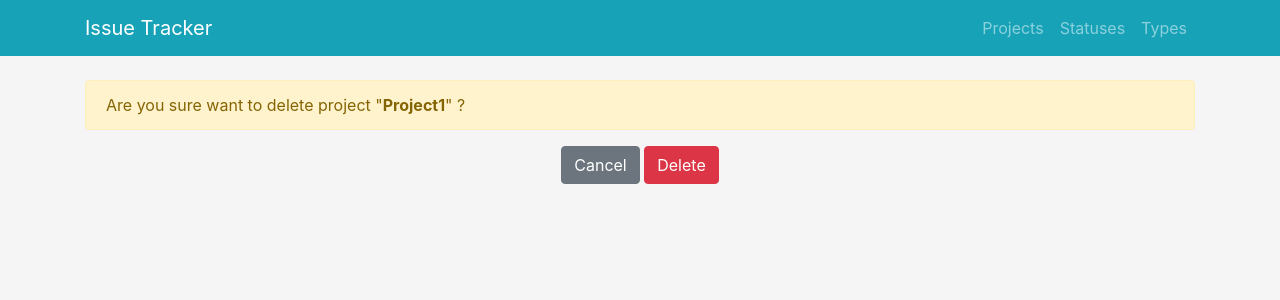
After one commit to mkubibaev/issue-tracker, a Django app: page /projects/1/delete in a window 1280 px wide. The commit adds this page. Shown: the top 300 px of the page. Run offline with Django 3.2, Linux system fonts and the light colour scheme; data comes from the database, SQL or seed files in the repository; some libraries are stand-ins or nearby versions.

Commit message:
edit/delete projects

```diff
--- a/src/core/urls.py
+++ b/src/core/urls.py
@@ -19,7 +19,7 @@ from django.urls import path
 from webapp.views import IssueListView, IssueDetailView, IssueCreateView, IssueEditView, IssueDeleteView, \
     StatusListView, StatusEditView, StatusAddView, StatusDeleteView, \
     TypeListView, TypeEditView, TypeAddView, TypeDeleteView, \
-    ProjectListView, ProjectAddView, ProjectDetailView
+    ProjectListView, ProjectAddView, ProjectDetailView, ProjectEditView, ProjectDeleteView
 
 urlpatterns = [
     path('', IssueListView.as_view(), name='index'),
@@ -38,6 +38,8 @@ urlpatterns = [
     path('projects', ProjectListView.as_view(), name='projects'),
     path('projects/add', ProjectAddView.as_view(), name='project_add'),
     path('projects/<int:pk>', ProjectDetailView.as_view(), name='project_detail'),
+    path('projects/<int:pk>/edit', ProjectEditView.as_view(), name='project_edit'),
+    path('projects/<int:pk>/delete', ProjectDeleteView.as_view(), name='project_delete'),
 
     path('admin/', admin.site.urls),
 ]
--- /dev/null
+++ b/src/webapp/templates/project/project_delete.html
@@ -0,0 +1,15 @@
+{% extends "base.html" %}
+
+{% block title %}Delete project{% endblock %}
+
+{% block content %}
+    <div class="alert alert-warning" role="alert">
+        <span>Are you sure want to delete project "<strong>{{ project }}</strong>" ?</span>
+    </div>
+    <form method="POST" action="{% url 'project_delete' project.pk %}" class="text-center">
+        {% csrf_token %}
+        <a href="{% url "project_detail" project.pk %}" class="btn btn-secondary">Cancel</a>
+        <button type="submit" class="btn btn-danger">Delete</button>
+    </form>
+
+{% endblock %}
--- a/src/webapp/templates/project/project_detail.html
+++ b/src/webapp/templates/project/project_detail.html
@@ -10,8 +10,8 @@
             <small class="text-muted">{{ issue.created_at|date:'d.m.Y' }}</small>
         </div>
         <div class="card-body">
-            <a href="#" class="btn btn-outline-warning">Edit</a>
-            <a href="#" class="btn btn-outline-danger">Delete</a>
+            <a href="{% url 'project_edit' project.pk %}" class="btn btn-outline-warning">Edit</a>
+            <a href="{% url 'project_delete' project.pk %}" class="btn btn-outline-danger">Delete</a>
         </div>
     </div>
 {% endblock %}
--- a/src/webapp/views/__init__.py
+++ b/src/webapp/views/__init__.py
@@ -1,4 +1,4 @@
 from .issue_views import IssueListView, IssueDetailView, IssueCreateView, IssueEditView, IssueDeleteView
 from .status_views import StatusListView, StatusAddView, StatusEditView, StatusDeleteView
 from .type_views import TypeListView, TypeAddView, TypeEditView, TypeDeleteView
-from .project_views import ProjectListView, ProjectAddView, ProjectDetailView
+from .project_views import ProjectListView, ProjectAddView, ProjectDetailView, ProjectEditView, ProjectDeleteView
--- a/src/webapp/views/project_views.py
+++ b/src/webapp/views/project_views.py
@@ -1,5 +1,5 @@
-from django.urls import reverse
-from django.views.generic import ListView, CreateView, DetailView
+from django.urls import reverse, reverse_lazy
+from django.views.generic import ListView, CreateView, DetailView, UpdateView, DeleteView
 
 from webapp.forms import ProjectForm
 from webapp.models import Project
@@ -25,3 +25,18 @@ class ProjectAddView(CreateView):
 
     def get_success_url(self):
         return reverse('project_detail', kwargs={'pk': self.object.pk})
+
+
+class ProjectEditView(UpdateView):
+    model = Project
+    template_name = 'project/project_edit.html'
+    form_class = ProjectForm
+
+    def get_success_url(self):
+        return reverse('project_detail', kwargs={'pk': self.object.pk})
+
+
+class ProjectDeleteView(DeleteView):
+    model = Project
+    template_name = 'project/project_delete.html'
+    success_url = reverse_lazy('projects')
```
Also changed, not shown: src/webapp/templates/project/project_edit.html (added, +10 -0 lines).
